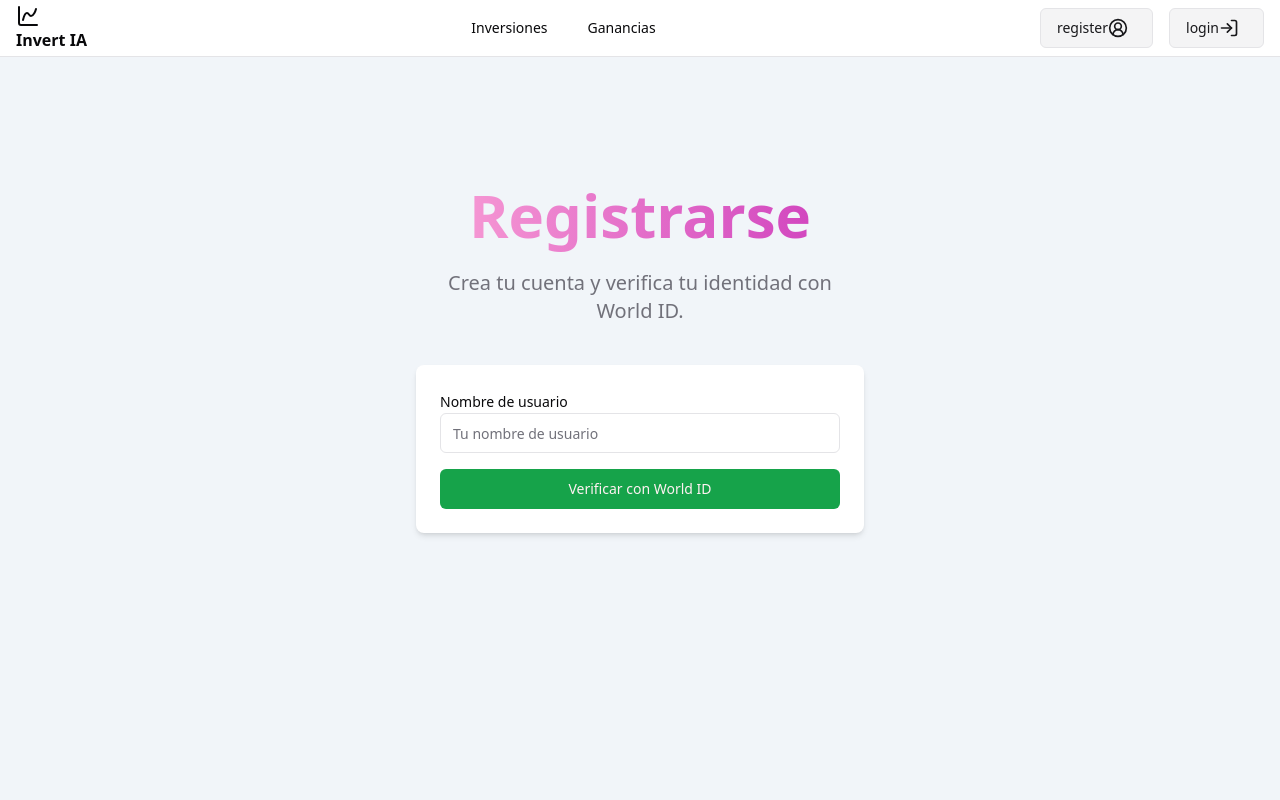
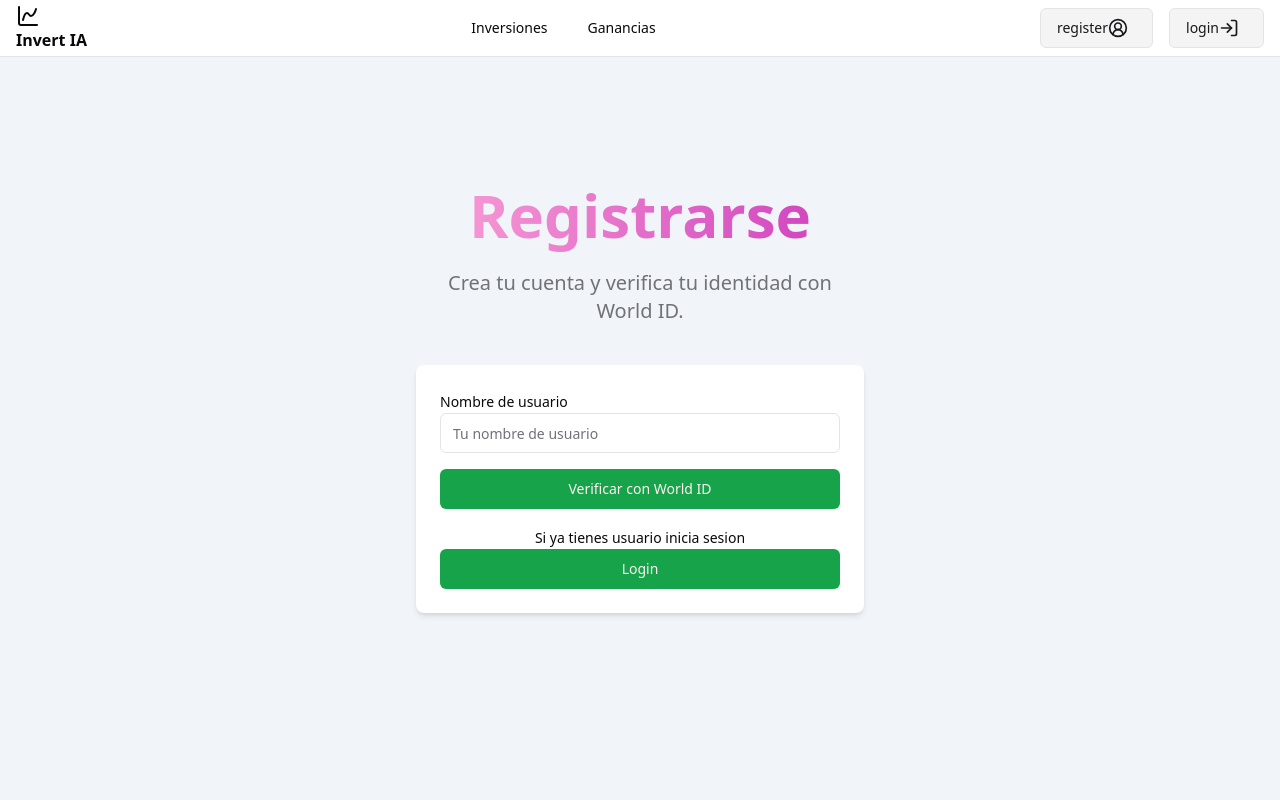
Before and after one commit to Nachito02/aleph_hackathon, a React (Vite) app: page /register in a window 1280 px wide. Shown: the top 800 px of the page. Built offline with nearby package versions, Linux system fonts and the light colour scheme; what @worldcoin/minikit-js would draw is missing.

Commit message:
landing page

```diff
--- a/src/components/Register.tsx
+++ b/src/components/Register.tsx
@@ -166,6 +166,17 @@ export default function Register()  {
             <Button className="w-full" type="submit">
               Verificar con World ID
             </Button>
+            <div className="text-center">
+              <Label className="text-center" htmlFor="userName">Si ya tienes usuario inicia sesion</Label>
+              <Button className="w-full" type="submit">
+             Login
+            </Button>
+
+            </div>
+
+
+
+
           </form>
         </div>
       </section>
```
